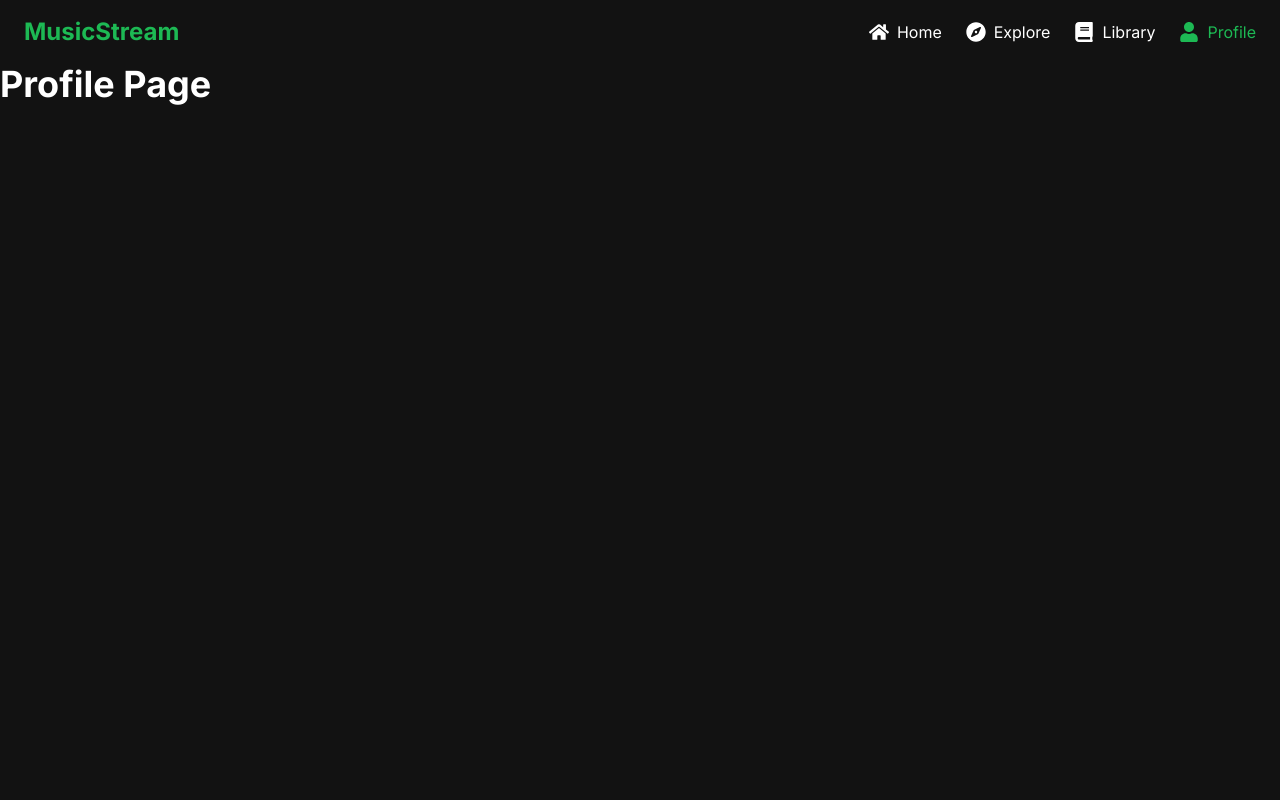
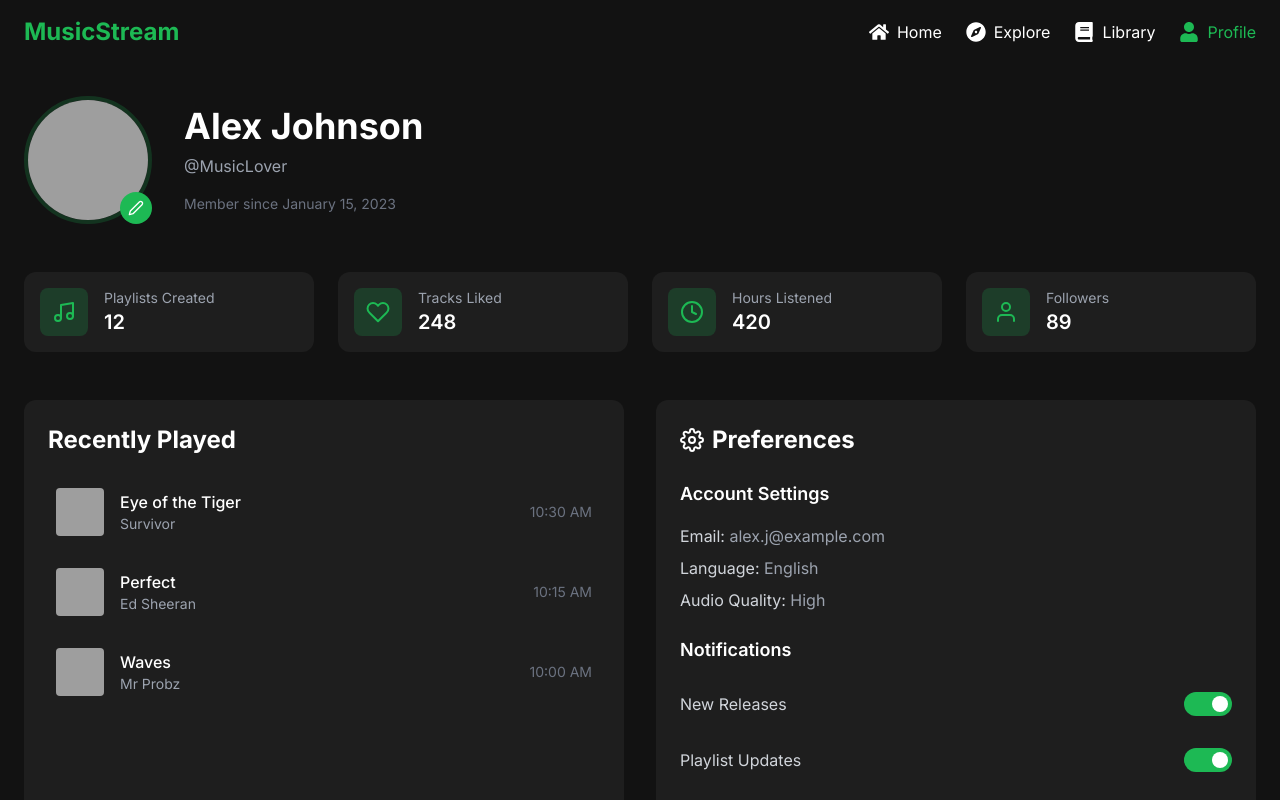
Before and after one commit to Sanmoy1/streaming-platform, a React (Create React App) app: page /profile in a window 1280 px wide. Shown: the top 800 px of the page. Built offline with nearby package versions, Linux system fonts and the light colour scheme; grey boxes are pictures that could not be loaded.

Commit message:
profile page implementation

```diff
--- /dev/null
+++ b/src/data/user.js
@@ -0,0 +1,48 @@
+export const userData = {
+  id: 1,
+  username: "MusicLover",
+  name: "Alex Johnson",
+  email: "alex.j@example.com",
+  avatar: "https://images.unsplash.com/photo-1535713875002-d1d0cf377fde?w=200&h=200&fit=crop",
+  joinDate: "2023-01-15",
+  stats: {
+    playlistsCreated: 12,
+    tracksLiked: 248,
+    hoursListened: 420,
+    followers: 89,
+    following: 134
+  },
+  recentlyPlayed: [
+    {
+      id: 1,
+      title: "Eye of the Tiger",
+      artist: "Survivor",
+      cover: "https://images.unsplash.com/photo-1470225620780-dba8ba36b745?w=300&h=300&fit=crop",
+      playedAt: "2025-01-04T10:30:00"
+    },
+    {
+      id: 7,
+      title: "Perfect",
+      artist: "Ed Sheeran",
+      cover: "https://images.unsplash.com/photo-1506157786151-b8491531f063?w=300&h=300&fit=crop",
+      playedAt: "2025-01-04T10:15:00"
+    },
+    {
+      id: 5,
+      title: "Waves",
+      artist: "Mr Probz",
+      cover: "https://images.unsplash.com/photo-1514525253161-7a46d19cd819?w=300&h=300&fit=crop",
+      playedAt: "2025-01-04T10:00:00"
+    }
+  ],
+  preferences: {
+    theme: "dark",
+    language: "English",
+    audioQuality: "High",
+    notifications: {
+      newReleases: true,
+      playlistUpdates: true,
+      artistUpdates: false
+    }
+  }
+};
--- a/src/pages/Profile.js
+++ b/src/pages/Profile.js
@@ -1,9 +1,182 @@
-import React from 'react';
+import React, { useState } from 'react';
+import { motion } from 'framer-motion';
+import { FiEdit2, FiSettings, FiUser, FiClock, FiMusic, FiHeart } from 'react-icons/fi';
+import { userData } from '../data/user';
+
+const StatCard = ({ icon: Icon, label, value }) => (
+  <motion.div
+    whileHover={{ scale: 1.05 }}
+    className="bg-white/5 p-4 rounded-xl flex items-center gap-4"
+  >
+    <div className="p-3 bg-primary/20 rounded-lg">
+      <Icon className="w-6 h-6 text-primary" />
+    </div>
+    <div>
+      <p className="text-sm text-gray-400">{label}</p>
+      <p className="text-xl font-semibold">{value}</p>
+    </div>
+  </motion.div>
+);
+
+const PreferenceToggle = ({ label, enabled, onChange }) => (
+  <div className="flex items-center justify-between py-3">
+    <span className="text-gray-300">{label}</span>
+    <button
+      onClick={() => onChange(!enabled)}
+      className={`w-12 h-6 rounded-full transition-colors duration-200 ease-in-out ${
+        enabled ? 'bg-primary' : 'bg-gray-600'
+      }`}
+    >
+      <div
+        className={`w-4 h-4 rounded-full bg-white transition-transform duration-200 ease-in-out transform ${
+          enabled ? 'translate-x-7' : 'translate-x-1'
+        }`}
+      />
+    </button>
+  </div>
+);
 
 const Profile = () => {
+  const [preferences, setPreferences] = useState(userData.preferences.notifications);
+
+  const handleNotificationChange = (key, value) => {
+    setPreferences(prev => ({
+      ...prev,
+      [key]: value
+    }));
+  };
+
+  const formatDate = (dateString) => {
+    return new Date(dateString).toLocaleDateString('en-US', {
+      year: 'numeric',
+      month: 'long',
+      day: 'numeric'
+    });
+  };
+
   return (
-    <div className="min-h-screen">
-      <h1 className="text-4xl font-bold">Profile Page</h1>
+    <div className="container mx-auto px-6 py-8 min-h-screen">
+      {/* Profile Header */}
+      <div className="flex items-center gap-8 mb-12">
+        <div className="relative">
+          <img
+            src={userData.avatar}
+            alt={userData.name}
+            className="w-32 h-32 rounded-full object-cover border-4 border-primary/20"
+          />
+          <button className="absolute bottom-0 right-0 p-2 bg-primary rounded-full text-white">
+            <FiEdit2 className="w-4 h-4" />
+          </button>
+        </div>
+        <div>
+          <h1 className="text-4xl font-bold mb-2">{userData.name}</h1>
+          <p className="text-gray-400 mb-4">@{userData.username}</p>
+          <p className="text-sm text-gray-500">
+            Member since {formatDate(userData.joinDate)}
+          </p>
+        </div>
+      </div>
+
+      {/* Stats Grid */}
+      <div className="grid grid-cols-1 md:grid-cols-2 lg:grid-cols-4 gap-6 mb-12">
+        <StatCard
+          icon={FiMusic}
+          label="Playlists Created"
+          value={userData.stats.playlistsCreated}
+        />
+        <StatCard
+          icon={FiHeart}
+          label="Tracks Liked"
+          value={userData.stats.tracksLiked}
+        />
+        <StatCard
+          icon={FiClock}
+          label="Hours Listened"
+          value={userData.stats.hoursListened}
+        />
+        <StatCard
+          icon={FiUser}
+          label="Followers"
+          value={userData.stats.followers}
+        />
+      </div>
+
+      {/* Recent Activity & Preferences */}
+      <div className="grid grid-cols-1 lg:grid-cols-2 gap-8">
+        {/* Recent Activity */}
+        <div className="bg-white/5 rounded-xl p-6">
+          <h2 className="text-2xl font-bold mb-6">Recently Played</h2>
+          <div className="space-y-4">
+            {userData.recentlyPlayed.map(track => (
+              <motion.div
+                key={track.id}
+                whileHover={{ scale: 1.02 }}
+                className="flex items-center gap-4 p-2 rounded-lg hover:bg-white/5"
+              >
+                <img
+                  src={track.cover}
+                  alt={track.title}
+                  className="w-12 h-12 rounded object-cover"
+                />
+                <div className="flex-1">
+                  <p className="font-medium">{track.title}</p>
+                  <p className="text-sm text-gray-400">{track.artist}</p>
+                </div>
+                <p className="text-sm text-gray-500">
+                  {new Date(track.playedAt).toLocaleTimeString([], {
+                    hour: '2-digit',
+                    minute: '2-digit'
+                  })}
+                </p>
+              </motion.div>
+            ))}
+          </div>
+        </div>
+
+        {/* Preferences */}
+        <div className="bg-white/5 rounded-xl p-6">
+          <div className="flex items-center gap-2 mb-6">
+            <FiSettings className="w-6 h-6" />
+            <h2 className="text-2xl font-bold">Preferences</h2>
+          </div>
+
+          <div className="mb-6">
+            <h3 className="text-lg font-semibold mb-4">Account Settings</h3>
+            <div className="space-y-2">
+              <p className="text-gray-400">
+                <span className="text-gray-300">Email:</span> {userData.email}
+              </p>
+              <p className="text-gray-400">
+                <span className="text-gray-300">Language:</span> {userData.preferences.language}
+              </p>
+              <p className="text-gray-400">
+                <span className="text-gray-300">Audio Quality:</span> {userData.preferences.audioQuality}
+              </p>
+            </div>
+          </div>
+
+          <div>
+            <h3 className="text-lg font-semibold mb-4">Notifications</h3>
+            <div className="space-y-2">
+              <PreferenceToggle
+                label="New Releases"
+                enabled={preferences.newReleases}
+                onChange={(value) => handleNotificationChange('newReleases', value)}
+              />
+              <PreferenceToggle
+                label="Playlist Updates"
+                enabled={preferences.playlistUpdates}
+                onChange={(value) => handleNotificationChange('playlistUpdates', value)}
+              />
+              <PreferenceToggle
+                label="Artist Updates"
+                enabled={preferences.artistUpdates}
+                onChange={(value) => handleNotificationChange('artistUpdates', value)}
+              />
+            </div>
+          </div>
+        </div>
+      </div>
     </div>
   );
 };
```
Also changed, not shown: alreadyimplemented.txt.
